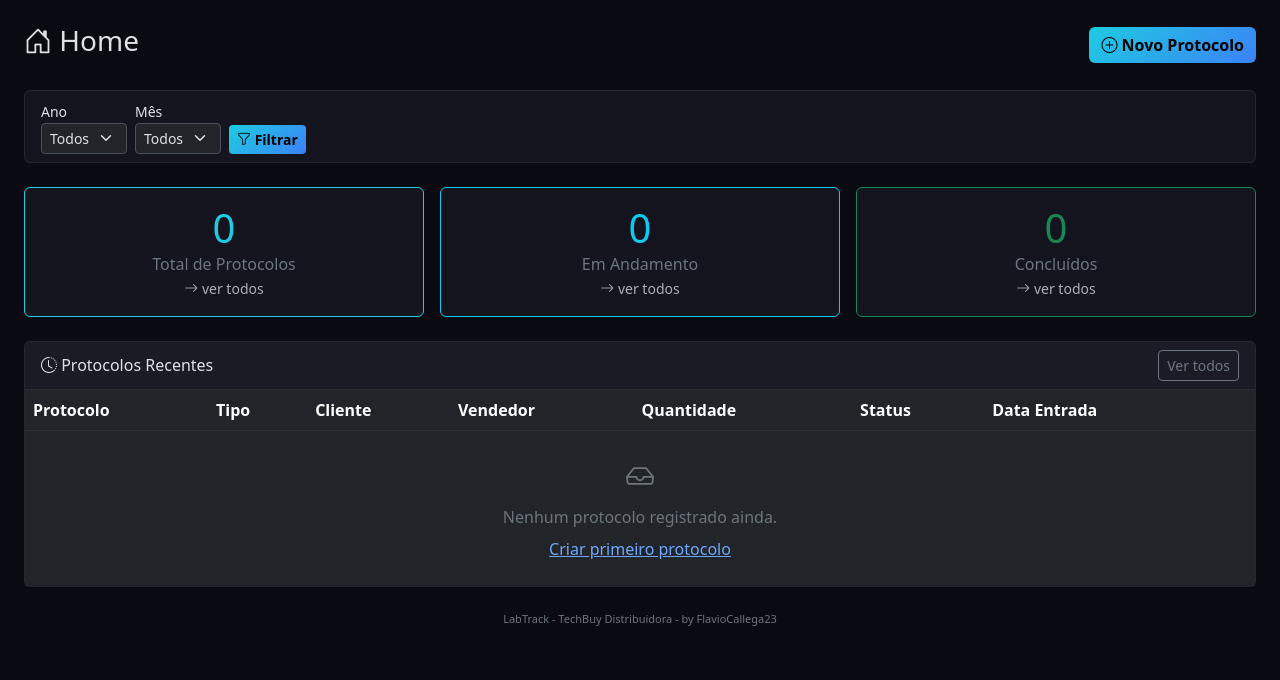
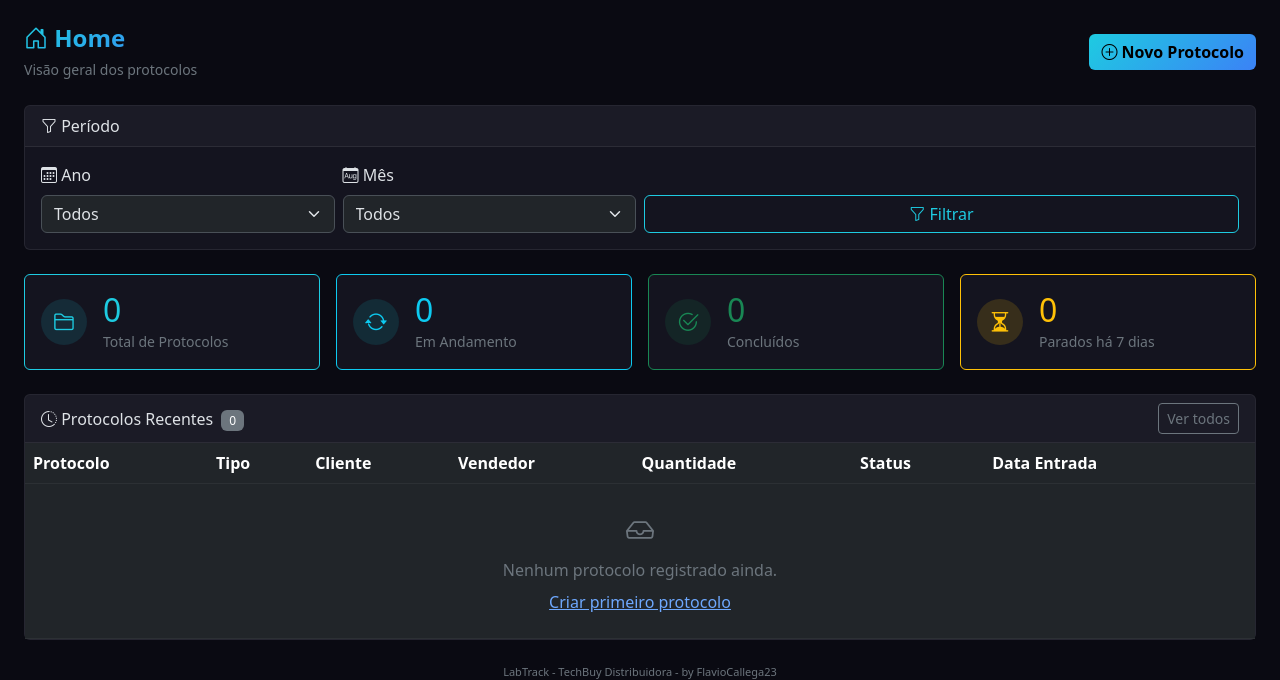
Before and after one commit to DevFlavioCallega23/LabTrack-V-TechBuy, a Flask app: page / in a window 1280 px wide. Shown: the part 77-757 px from the top of the page. Run offline with Flask 3, Linux system fonts and the light colour scheme; a user stored in the database is signed in; some libraries are stand-ins or nearby versions.

Commit message:
home redesenhada, grupos recolhaveis nos defeitos, botao limpar nos rastreios e maquinas padronizada

```diff
--- a/app/routes/main.py
+++ b/app/routes/main.py
@@ -42,6 +42,7 @@ def dashboard():
             p.dias_parado = (datetime.utcnow() - ref).days
             parados.append(p)
     parados.sort(key=lambda x: x.dias_parado, reverse=True)
+    parados_ids = {p.id for p in parados}
 
     anos_disponiveis = sorted(set(
         p.created_at.year for p in Protocol.query.all() if p.created_at
@@ -50,7 +51,7 @@ def dashboard():
     return render_template('dashboard.html',
         total=total,
         andamento=andamento, concluidos=concluidos,
-        recentes=recentes, parados=parados,
+        recentes=recentes, parados=parados, parados_ids=parados_ids,
         dias_alerta=DIAS_ALERTA,
         anos_disponiveis=anos_disponiveis,
         f_ano=f_ano, f_mes=f_mes)
--- a/app/static/css/style.css
+++ b/app/static/css/style.css
@@ -175,3 +175,46 @@ a:hover .card-link-hover {
     transform: translateY(-2px);
     box-shadow: 0 0 0 1px var(--tb-primary), 0 6px 20px rgba(30, 203, 225, 0.15);
 }
+
+.dash-icon {
+    display: inline-flex;
+    align-items: center;
+    justify-content: center;
+    width: 46px;
+    height: 46px;
+    border-radius: 50%;
+    font-size: 1.4rem;
+    flex-shrink: 0;
+    background: rgba(255, 255, 255, 0.06);
+}
+
+.dash-icon.text-primary { background: rgba(30, 203, 225, 0.12); }
+.dash-icon.text-info { background: rgba(13, 204, 219, 0.12); }
+.dash-icon.text-success { background: rgba(25, 135, 84, 0.15); }
+.dash-icon.text-warning { background: rgba(255, 193, 7, 0.15); }
+
+.linha-parada > td:first-child {
+    border-left: 3px solid #ffc107;
+}
+
+.btn-grp {
+    color: inherit;
+    text-decoration: none;
+    transition: background-color 0.15s ease;
+}
+
+.btn-grp:hover,
+.btn-grp:focus-visible {
+    background: rgba(30, 203, 225, 0.08);
+    color: inherit;
+    text-decoration: none;
+    box-shadow: none;
+}
+
+.btn-grp:not(.collapsed) .chev-rot {
+    transform: rotate(180deg);
+}
+
+.chev-rot {
+    transition: transform 0.2s ease;
+}
--- a/app/templates/dashboard.html
+++ b/app/templates/dashboard.html
@@ -1,7 +1,12 @@
 {% extends "base.html" %}
 {% block content %}
+{% set MESES = ['Janeiro', 'Fevereiro', 'Março', 'Abril', 'Maio', 'Junho',
+                'Julho', 'Agosto', 'Setembro', 'Outubro', 'Novembro', 'Dezembro'] %}
 <div class="d-flex justify-content-between align-items-center mb-4">
-    <h3><i class="bi bi-house-door"></i> Home</h3>
+    <div>
+        <h3 class="dashboard-title mb-1"><i class="bi bi-house-door"></i> Home</h3>
+        <small class="text-secondary">Visão geral dos protocolos</small>
+    </div>
     {% if current_user.is_manager() %}
     <a href="{{ url_for('protocols.create_protocol') }}" class="btn btn-primary">
         <i class="bi bi-plus-circle"></i> Novo Protocolo
@@ -10,66 +15,104 @@
 </div>
 
 <div class="card mb-4">
-    <div class="card-body py-2">
-        <form method="GET" class="row g-2 align-items-end">
-            <div class="col-auto">
-                <label class="form-label mb-0 small">Ano</label>
-                <select name="ano" class="form-select form-select-sm">
+    <div class="card-header"><i class="bi bi-funnel"></i> Período</div>
+    <div class="card-body">
+        <form method="GET" class="row g-2 align-items-end" autocomplete="off">
+            <div class="col-md-3">
+                <label class="form-label" for="fAno"><i class="bi bi-calendar3"></i> Ano</label>
+                <select name="ano" id="fAno" class="form-select">
                     <option value="">Todos</option>
                     {% for a in anos_disponiveis %}
-                    <option value="{{ a }}" {% if f_ano == a|string %}selected{% endif %}>{{ a }}</option>
+                    <option value="{{ a }}" {{ 'selected' if f_ano == a|string }}>{{ a }}</option>
                     {% endfor %}
                 </select>
             </div>
-            <div class="col-auto">
-                <label class="form-label mb-0 small">Mês</label>
-                <select name="mes" class="form-select form-select-sm">
+            <div class="col-md-3">
+                <label class="form-label" for="fMes"><i class="bi bi-calendar-month"></i> Mês</label>
+                <select name="mes" id="fMes" class="form-select">
                     <option value="">Todos</option>
                     {% for m in range(1, 13) %}
-                    <option value="{{ m }}" {% if f_mes == m|string %}selected{% endif %}>{{ '%02d'|format(m) }}</option>
+                    <option value="{{ m }}" {{ 'selected' if f_mes == m|string }}>{{ MESES[m - 1] }}</option>
                     {% endfor %}
                 </select>
             </div>
-            <div class="col-auto">
-                <button type="submit" class="btn btn-sm btn-primary"><i class="bi bi-funnel"></i> Filtrar</button>
+            <div class="col-md-6 d-flex gap-2">
+                <button type="submit" class="btn btn-outline-info flex-grow-1">
+                    <i class="bi bi-funnel"></i> Filtrar
+                </button>
                 {% if f_ano or f_mes %}
-                <a href="{{ url_for('main.dashboard') }}" class="btn btn-sm btn-outline-secondary">Limpar</a>
+                <a href="{{ url_for('main.dashboard') }}" class="btn btn-outline-secondary"
+                   title="Limpar filtro"><i class="bi bi-x-lg"></i></a>
                 {% endif %}
             </div>
         </form>
+        {% if f_ano or f_mes %}
+        <hr class="border-secondary my-3">
+        <div class="d-flex align-items-center flex-wrap gap-2">
+            <span class="text-secondary small">Filtro ativo:</span>
+            {% if f_ano %}
+            <span class="badge bg-primary"><i class="bi bi-calendar3"></i> {{ f_ano }}</span>
+            {% endif %}
+            {% if f_mes %}
+            <span class="badge bg-primary"><i class="bi bi-calendar-month"></i> {{ MESES[f_mes|int - 1] }}</span>
+            {% endif %}
+            <span class="text-secondary small ms-1">Exibindo
+                <span class="text-white fw-bold">{{ total }}</span> protocolo(s)
+            </span>
+        </div>
+        {% endif %}
     </div>
 </div>
 
 <div class="row g-3 mb-4">
-    <div class="col-md-4">
+    <div class="col-md-3">
         <a href="{{ url_for('protocols.list_protocols') }}" class="text-decoration-none d-block h-100">
             <div class="card border-primary h-100 card-link-hover">
-                <div class="card-body text-center">
-                    <h1 class="text-primary mb-0">{{ total }}</h1>
-                    <p class="text-secondary mb-0">Total de Protocolos</p>
-                    <small class="text-muted"><i class="bi bi-arrow-right"></i> ver todos</small>
+                <div class="card-body d-flex align-items-center gap-3">
+                    <span class="dash-icon text-primary"><i class="bi bi-folder2"></i></span>
+                    <div>
+                        <h2 class="mb-0 text-primary">{{ total }}</h2>
+                        <small class="text-secondary">Total de Protocolos</small>
+                    </div>
                 </div>
             </div>
         </a>
     </div>
-    <div class="col-md-4">
+    <div class="col-md-3">
         <a href="{{ url_for('protocols.list_protocols', status='andamento') }}" class="text-decoration-none d-block h-100">
             <div class="card border-info h-100 card-link-hover">
-                <div class="card-body text-center">
-                    <h1 class="text-info mb-0">{{ andamento }}</h1>
-                    <p class="text-secondary mb-0">Em Andamento</p>
-                    <small class="text-muted"><i class="bi bi-arrow-right"></i> ver todos</small>
+                <div class="card-body d-flex align-items-center gap-3">
+                    <span class="dash-icon text-info"><i class="bi bi-arrow-repeat"></i></span>
+                    <div>
+                        <h2 class="mb-0 text-info">{{ andamento }}</h2>
+                        <small class="text-secondary">Em Andamento</small>
+                    </div>
                 </div>
             </div>
         </a>
     </div>
-    <div class="col-md-4">
+    <div class="col-md-3">
         <a href="{{ url_for('protocols.list_protocols', status='concluido') }}" class="text-decoration-none d-block h-100">
             <div class="card border-success h-100 card-link-hover">
-                <div class="card-body text-center">
-                    <h1 class="text-success mb-0">{{ concluidos }}</h1>
-                    <p class="text-secondary mb-0">Concluídos</p>
-                    <small class="text-muted"><i class="bi bi-arrow-right"></i> ver todos</small>
+                <div class="card-body d-flex align-items-center gap-3">
+                    <span class="dash-icon text-success"><i class="bi bi-check2-circle"></i></span>
+                    <div>
+                        <h2 class="mb-0 text-success">{{ concluidos }}</h2>
+                        <small class="text-secondary">Concluídos</small>
+                    </div>
+                </div>
+            </div>
+        </a>
+    </div>
+    <div class="col-md-3">
+        <a href="#parados" class="text-decoration-none d-block h-100">
+            <div class="card border-warning h-100 card-link-hover">
+                <div class="card-body d-flex align-items-center gap-3">
+                    <span class="dash-icon text-warning"><i class="bi bi-hourglass-split"></i></span>
+                    <div>
+                        <h2 class="mb-0 text-warning">{{ parados|length }}</h2>
+                        <small class="text-secondary">Parados há {{ dias_alerta }} dias</small>
+                    </div>
                 </div>
             </div>
         </a>
@@ -78,7 +121,8 @@
 
 <div class="card">
     <div class="card-header d-flex justify-content-between align-items-center">
-        <span><i class="bi bi-clock-history"></i> Protocolos Recentes</span>
+        <span><i class="bi bi-clock-history"></i> Protocolos Recentes
+            <span class="badge bg-secondary ms-1">{{ recentes|length }}</span></span>
         <a href="{{ url_for('protocols.list_protocols') }}" class="btn btn-sm btn-outline-secondary">Ver todos</a>
     </div>
     <div class="card-body p-0">
@@ -98,7 +142,8 @@
                 </thead>
                 <tbody>
                     {% for p in recentes %}
-                    <tr class="clickable-row" data-href="{{ url_for('protocols.detail_protocol', id=p.id) }}">
+                    <tr class="clickable-row{% if p.id in parados_ids %} linha-parada{% endif %}"
+                        data-href="{{ url_for('protocols.detail_protocol', id=p.id) }}">
                         <td><strong>{{ p.protocol_number }}</strong></td>
                         <td><span class="badge {{ p.type_badge() }}">{{ p.type_label() }}</span></td>
                         <td>{{ p.client_name or '-' }}</td>
@@ -126,10 +171,10 @@
 </div>
 
 {% if parados %}
-<div class="card border-secondary mt-4">
+<div class="card border-warning mt-4" id="parados">
     <div class="card-header d-flex justify-content-between align-items-center">
         <span><i class="bi bi-hourglass-split"></i> Protocolos parados há mais de {{ dias_alerta }} dias</span>
-        <span class="badge bg-secondary">{{ parados|length }}</span>
+        <span class="badge bg-warning text-dark">{{ parados|length }}</span>
     </div>
     <div class="card-body p-0">
         <div class="table-responsive">
@@ -153,7 +198,7 @@
                         <td>{{ p.client_name or '-' }}</td>
                         <td><span class="badge {{ p.status_badge() }}">{{ p.status_label() }}</span></td>
                         <td>{{ p.entry_date.strftime('%d/%m/%Y') if p.entry_date else '-' }}</td>
-                        <td><span class="badge bg-secondary">{{ p.dias_parado }} dias</span></td>
+                        <td><span class="badge bg-warning text-dark">{{ p.dias_parado }} dias</span></td>
                         <td><a href="{{ url_for('protocols.detail_protocol', id=p.id) }}" class="btn btn-sm btn-outline-secondary">Ver</a></td>
                     </tr>
                     {% endfor %}
--- a/app/templates/protocols/ns.html
+++ b/app/templates/protocols/ns.html
@@ -27,8 +27,9 @@
                     <option value="estoque" {{ 'selected' if f_tipo == 'estoque' }}>Uso do Estoque</option>
                 </select>
             </div>
-            <div class="col-md-2">
-                <button type="submit" class="btn btn-outline-info w-100"><i class="bi bi-search"></i> Rastrear</button>
+            <div class="col-md-4 d-flex gap-2">
+                <button type="submit" class="btn btn-outline-info flex-grow-1"><i class="bi bi-search"></i> Rastrear</button>
+                <a href="{{ url_for('busca.rastreio_ns') }}" class="btn btn-outline-secondary" title="Limpar busca"><i class="bi bi-x-lg"></i></a>
             </div>
         </form>
     </div>
--- a/app/templates/protocols/rastreio_cliente.html
+++ b/app/templates/protocols/rastreio_cliente.html
@@ -26,8 +26,9 @@
                     {% endfor %}
                 </select>
             </div>
-            <div class="col-md-2">
-                <button type="submit" class="btn btn-outline-info w-100"><i class="bi bi-search"></i> Rastrear</button>
+            <div class="col-md-4 d-flex gap-2">
+                <button type="submit" class="btn btn-outline-info flex-grow-1"><i class="bi bi-search"></i> Rastrear</button>
+                <a href="{{ url_for('busca.rastreio_cliente') }}" class="btn btn-outline-secondary" title="Limpar busca"><i class="bi bi-x-lg"></i></a>
             </div>
         </form>
     </div>
--- a/app/templates/protocols/rastreio_equipamento.html
+++ b/app/templates/protocols/rastreio_equipamento.html
@@ -36,8 +36,9 @@
                     <option value="estoque" {{ 'selected' if f_tipo == 'estoque' }}>Uso do Estoque</option>
                 </select>
             </div>
-            <div class="col-md-2">
-                <button type="submit" class="btn btn-outline-info w-100"><i class="bi bi-search"></i> Rastrear</button>
+            <div class="col-md-4 d-flex gap-2">
+                <button type="submit" class="btn btn-outline-info flex-grow-1"><i class="bi bi-search"></i> Rastrear</button>
+                <a href="{{ url_for('busca.rastreio_equipamento') }}" class="btn btn-outline-secondary" title="Limpar busca"><i class="bi bi-x-lg"></i></a>
             </div>
         </form>
     </div>
--- a/app/templates/protocols/rastreio_pedido.html
+++ b/app/templates/protocols/rastreio_pedido.html
@@ -17,8 +17,9 @@
                 <label class="form-label"><i class="bi bi-search"></i> Nº do pedido</label>
                 <input type="text" name="busca" class="form-control" placeholder="PED..., NF, pedido original..." value="{{ busca }}" autofocus>
             </div>
-            <div class="col-md-2">
-                <button type="submit" class="btn btn-outline-info w-100"><i class="bi bi-search"></i> Rastrear</button>
+            <div class="col-md-4 d-flex gap-2">
+                <button type="submit" class="btn btn-outline-info flex-grow-1"><i class="bi bi-search"></i> Rastrear</button>
+                <a href="{{ url_for('busca.rastreio_pedido') }}" class="btn btn-outline-secondary" title="Limpar busca"><i class="bi bi-x-lg"></i></a>
             </div>
         </form>
     </div>
```
Also changed, not shown: app/templates/defeitos.html (+41 -45 lines), app/templates/maquinas/detail.html (+7 -4 lines), app/templates/maquinas/maquina_form.html (+13 -2 lines), app/templates/maquinas/registro_form.html (+21 -10 lines).
